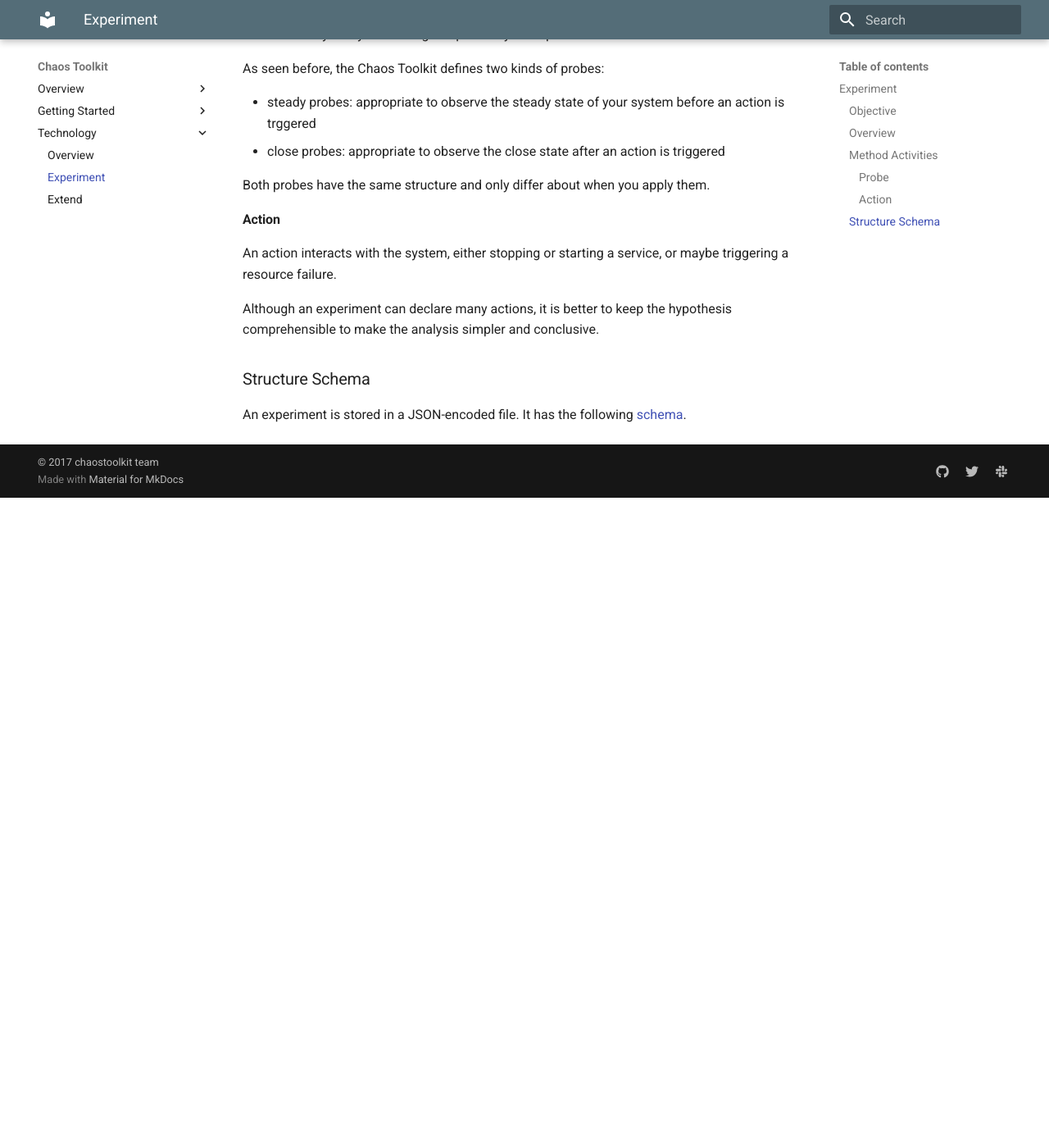
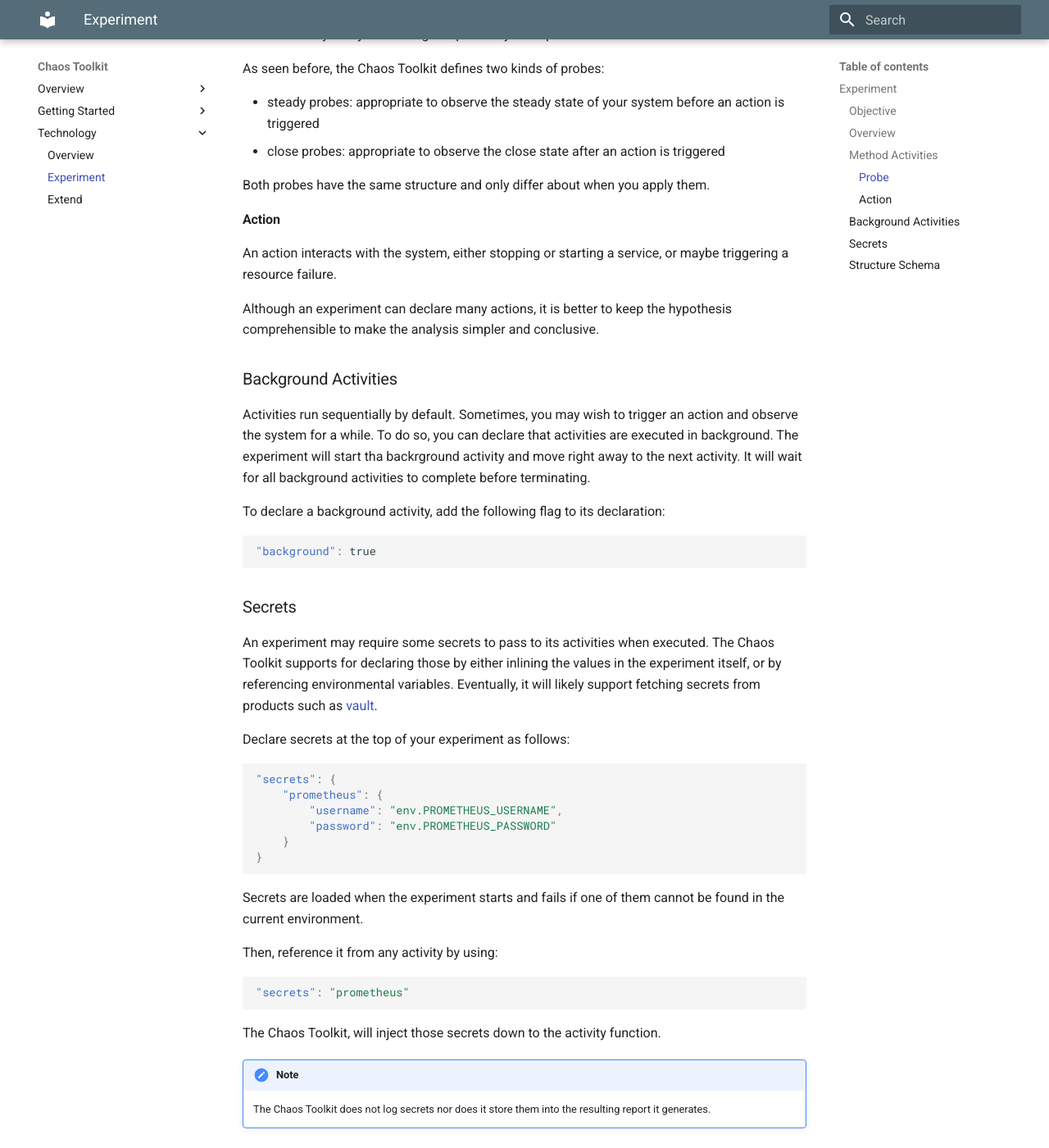
Before and after one commit to chaostoolkit/chaostoolkit-documentation, an MkDocs documentation site: the page built from sources/technology/experiment.md, in a window 1280 px wide and 1400 px high, scrolled down 1136 px. Shown: the whole window at 82% size. Built offline with MkDocs 1.6.1 and Material for MkDocs 9.7.7, drawn with Linux system fonts in a browser that asks for light colours; old or Windows-style settings are respelled for this version of MkDocs; before the commit the page ends 1743 px from its top, so only the background shows below that.

Commit message:
Describe background and secrets

````diff
--- a/sources/technology/experiment.md
+++ b/sources/technology/experiment.md
@@ -47,7 +47,7 @@ given point of your experiment.
 As seen before, the Chaos Toolkit defines two kinds of probes:
 
 * steady probes: appropriate to observe the steady state of your system before
-  an action is trggered
+  an action is triggered
 * close probes: appropriate to observe the close state after an action is
   triggered
 
@@ -61,6 +61,55 @@ maybe triggering a resource failure.
 Although an experiment can declare many actions, it is better to keep the
 hypothesis comprehensible to make the analysis simpler and conclusive.
 
+### Background Activities
+
+Activities run sequentially by default. Sometimes, you may wish to trigger an
+action and observe the system for a while. To do so, you can declare that
+activities are executed in background. The experiment will start tha backrground
+activity and move right away to the next activity. It will wait for all
+background activities to complete before terminating.
+
+To declare a background activity, add the following flag to its declaration:
+
+```json
+"background": true
+```
+
+### Secrets
+
+An experiment may require some secrets to pass to its activities when executed.
+The Chaos Toolkit supports for declaring those by either inlining the values
+in the experiment itself, or by referencing environmental variables.
+Eventually, it will likely support fetching secrets from products such as
+[vault][].
+
+[vault]: https://www.vaultproject.io
+
+Declare secrets at the top of your experiment as follows:
+
+```json
+"secrets": {
+    "prometheus": {
+        "username": "env.PROMETHEUS_USERNAME",
+        "password": "env.PROMETHEUS_PASSWORD"
+    }
+}
+```
+
+Secrets are loaded when the experiment starts and fails if one of them cannot
+be found in the current environment.
+
+Then, reference it from any activity by using:
+
+```json
+"secrets": "prometheus"
+```
+
+The Chaos Toolkit, will inject those secrets down to the activity function.
+
+!!! note
+    The Chaos Toolkit does not log secrets nor does it store them into the
+    resulting report it generates.
 
 ### Structure Schema
 
````
